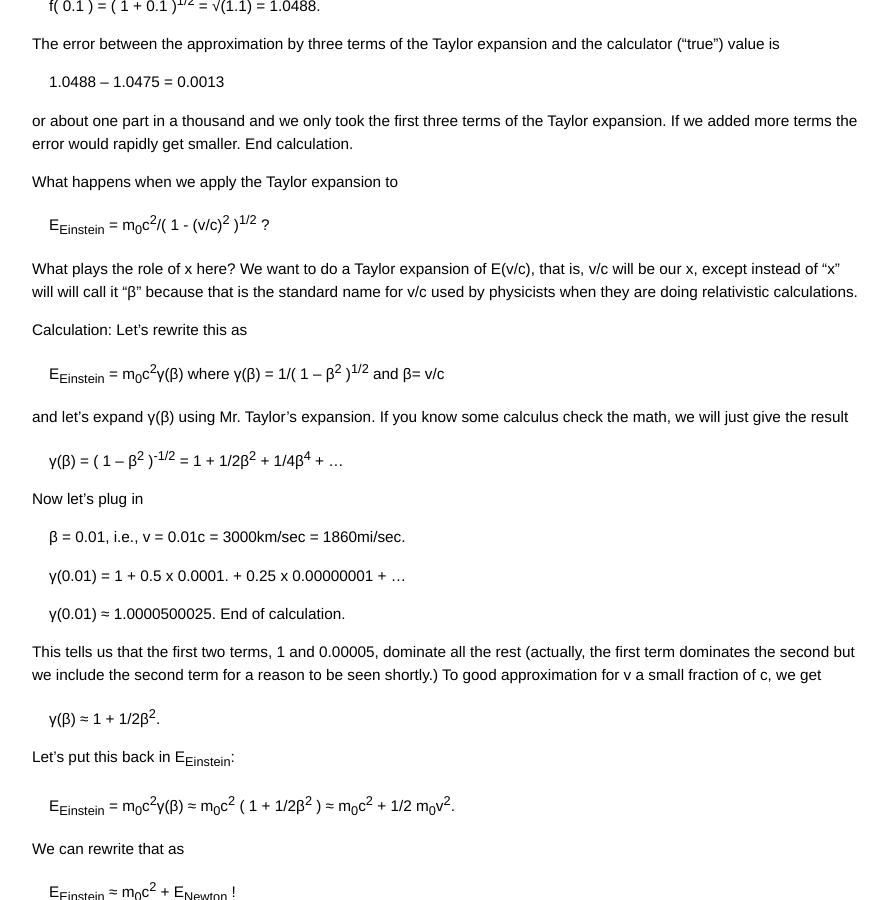
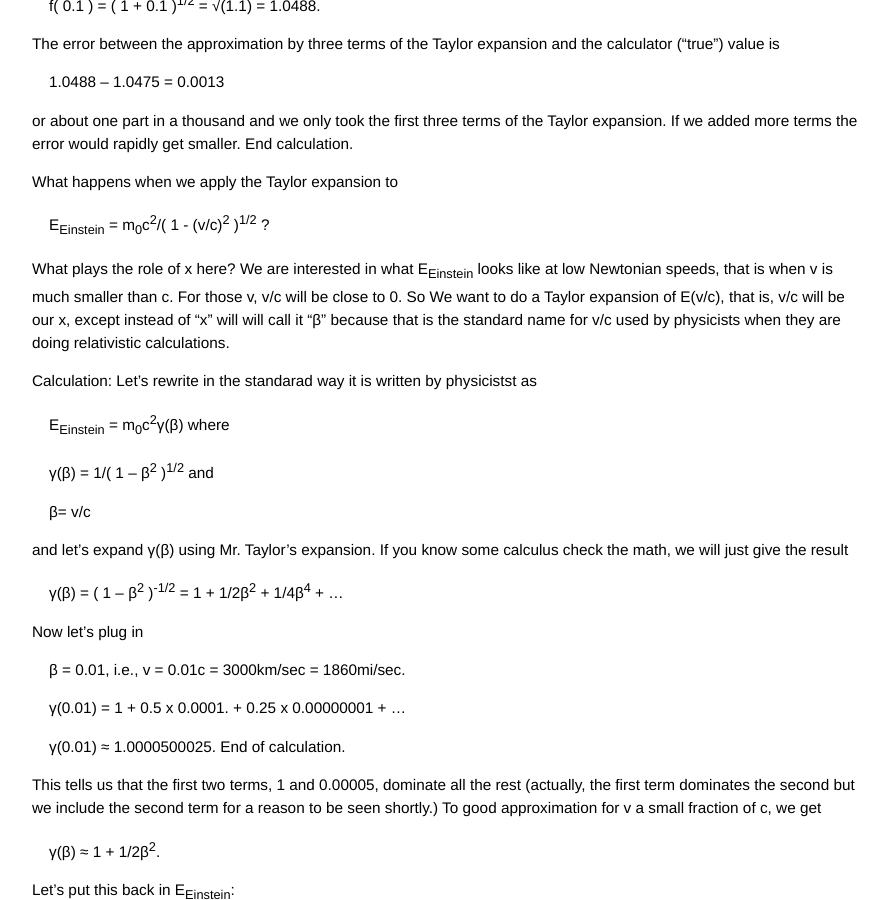
Before and after one commit to grbfacet/facet, a Jekyll site: the page built from relativity-tutorial.md, in a window 1280 px wide and 900 px high, scrolled down 8416 px. Shown: the whole window, without its empty margins (193-1081 px from the left). Built offline with Jekyll 4.4.1, drawn with Linux system fonts in a browser that asks for light colours.

Commit message:
Update relativity-tutorial.md

```diff
--- a/relativity-tutorial.md
+++ b/relativity-tutorial.md
@@ -237,11 +237,15 @@ What happens when we apply the Taylor expansion to
 
 <span class="eq">E<sub>Einstein</sub> = m<sub>0</sub>c<sup>2</sup>/( 1 - (v/c)<sup>2</sup> )<sup>1/2</sup> ?</span>
 
-What plays the role of x here? We want to do a Taylor expansion of E(v/c), that is, v/c will be our x, except instead of "x" will will call it "β" because that is the standard name for v/c used by physicists when they are doing relativistic calculations.
+What plays the role of x here? We are interested in what E<sub>Einstein</sub> looks like at low Newtonian speeds, that is when v is much smaller than c.  For those v, v/c will be close to 0. So We want to do a Taylor expansion of E(v/c), that is, v/c will be our x, except instead of "x" will will call it "β" because that is the standard name for v/c used by physicists when they are doing relativistic calculations.
 
-Calculation: Let’s rewrite this as
+Calculation: Let’s rewrite in the standarad way it is written by physicistst as
 
-<span class="eq">E<sub>Einstein</sub> = m<sub>0</sub>c<sup>2</sup>γ(β) where γ(β) = 1/( 1 – β<sup>2</sup> )<sup>1/2</sup> and β= v/c</span>
+<span class="eq">E<sub>Einstein</sub> = m<sub>0</sub>c<sup>2</sup>γ(β) where </span>
+
+<span class="eq">γ(β) = 1/( 1 – β<sup>2</sup> )<sup>1/2</sup> and </span>
+
+<span class="eq">β= v/c</span>
 
 and let’s expand γ(β) using Mr. Taylor’s expansion. If you know some calculus check the math, we will just give the result
 
```
